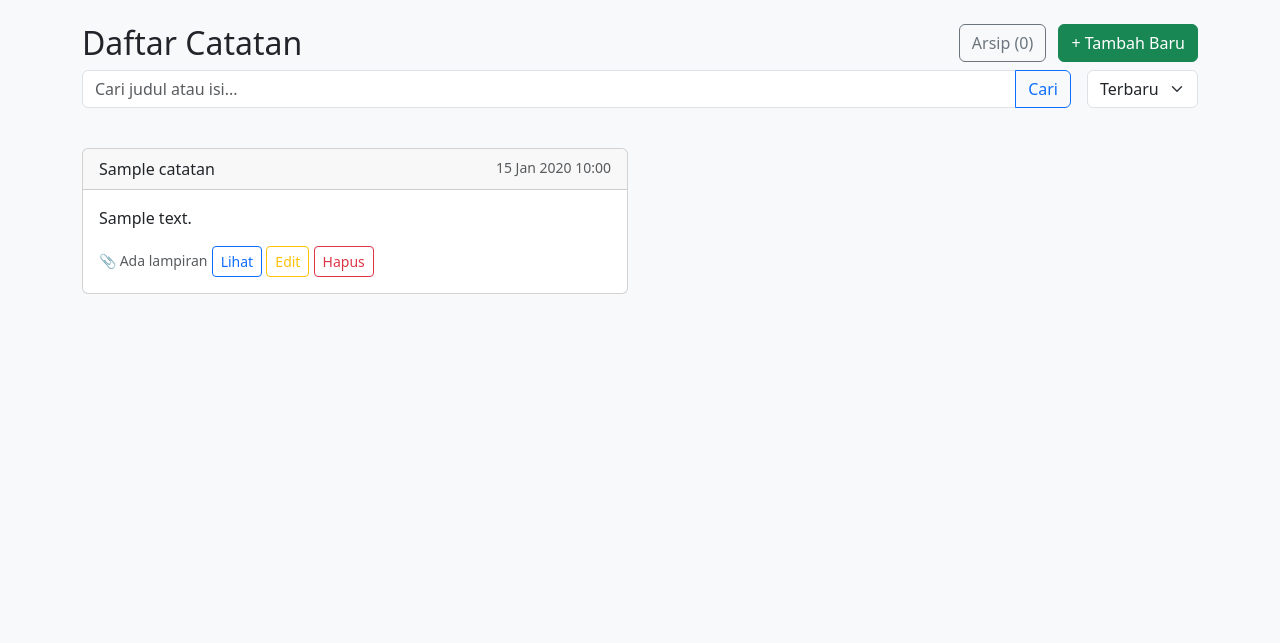
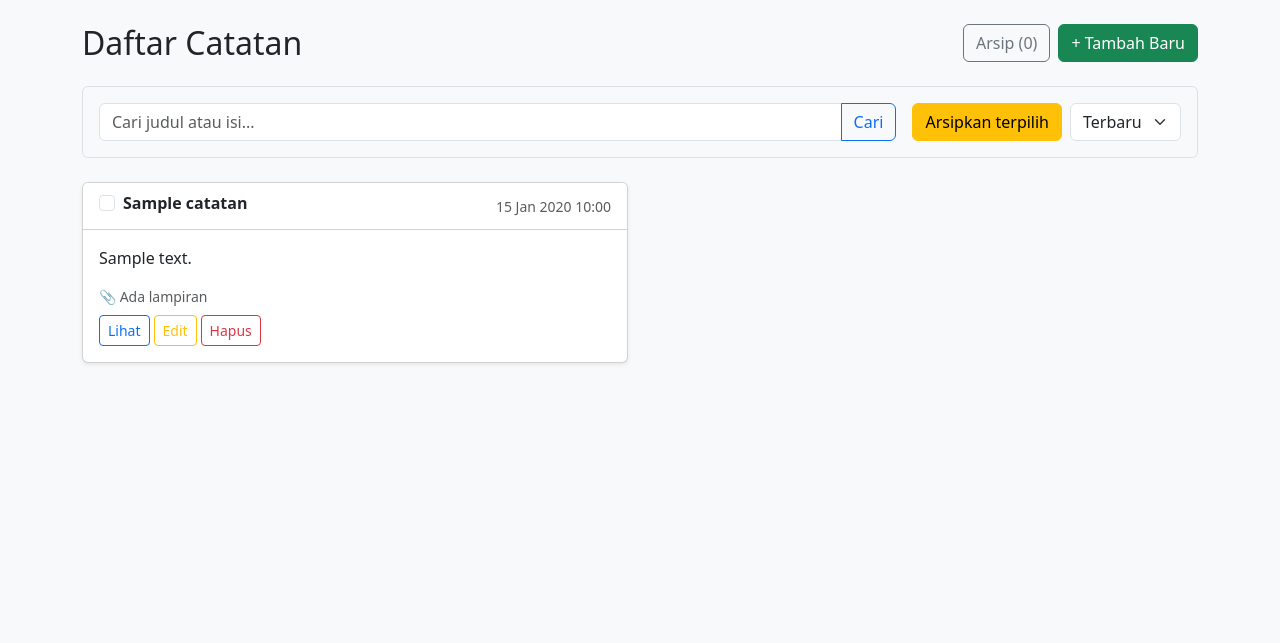
Before and after one commit to GalangArunaYasa/les-laravel, a Laravel app: page /catatan in a window 1280 px wide. Shown: the part 56-699 px from the top of the page. Run offline with Laravel 12, Linux system fonts and the light colour scheme; a user stored in the database is signed in; data comes from the database, SQL or seed files in the repository; tables that the repository leaves empty hold one stand-in row (values such as "Sample post").

Commit message:
buat fitur select doang

```diff
--- a/app/Http/Controllers/CatatanController.php
+++ b/app/Http/Controllers/CatatanController.php
@@ -175,4 +175,35 @@ class CatatanController extends Controller
 
         return redirect('/catatan')->with('sukses', 'Catatan dipulihkan dari arsip.');
     }
+
+    // fitur uji coba
+    public function archiveMany(Request $request)
+    {
+        $request->validate([
+            'ids' => 'required|array|min:1',
+            'ids.*' => 'integer',
+        ], [
+            'ids.required' => 'Pilih minimal satu catatan.',
+        ]);
+
+        $jumlah = Catatan::where('user_id', auth()->id())
+            ->whereIn('id', $request->ids)
+            ->update(['is_archived' => true]);
+
+        return redirect('/catatan')->with('success', "$jumlah catatan berhasil diarsipkan.");
+    }
+
+    public function unarchiveMany(Request $request)
+    {
+        $request->validate([
+            'ids' => 'required|array|min:1',
+            'ids.*' => 'integer',
+        ]);
+
+        $jumlah = Catatan::where('user_id', auth()->id())
+            ->whereIn('id', $request->ids)
+            ->update(['is_archived' => false]);
+
+        return redirect('/catatan/arsip')->with('success', "$jumlah catatan berhasil dipulihkan.");
+    }
 }
--- a/resources/views/catatan/index.blade.php
+++ b/resources/views/catatan/index.blade.php
@@ -3,21 +3,28 @@
 @section('title', 'Daftar Catatan')
 
 @section('content')
-    <div class="row justify-content-between mb-3">
+    <div class="row justify-content-between align-items-center mb-4">
         <div class="col">
-            <h2>Daftar Catatan</h2>
+            <h2 class="mb-0">Daftar Catatan</h2>
         </div>
 
         {{-- arsip dan tambah catatan --}}
-        <div class="col-auto">
-            <a href="/catatan/arsip" class="btn btn-outline-secondary me-2">Arsip
+        <div class="col-auto d-flex gap-2">
+            <a href="/catatan/arsip" class="btn btn-outline-secondary">Arsip
                 ({{ App\Models\Catatan::where('user_id', auth()->id())->where('is_archived', true)->count() }})</a>
             <a href="{{ Route('catatan.create') }}" class="btn btn-success">+ Tambah Baru</a>
         </div>
+    </div>
+
+    @error('ids')
+        <div class="alert alert-warning py-2">{{ $message }}</div>
+    @enderror
+
+    {{-- toolbar: pencarian, pengurutan, arsip terpilih --}}
+    <div class="d-flex flex-wrap align-items-center gap-2 mb-4 p-3 bg-light border rounded">
 
         {{-- pencarian --}}
-        <div class="d-flex gap-2 mb-4">
-            <form method="GET" action="/catatan" class="flex-fill">
+        <form method="GET" action="/catatan" class="flex-grow-1">
             <div class="input-group">
                 <input type="text" name="cari" class="form-control" placeholder="Cari judul atau isi..."
                     value="{{ request('cari') }}">
@@ -28,7 +35,17 @@
             </div>
         </form>
 
-            <form method="GET" action="/catatan" class="ms-2">
+        {{-- fitur uji coba --}}
+        <form id="bulkForm" action="/catatan/arsip-massal" method="POST">
+            @csrf
+        </form>
+
+        <button type="submit" form="bulkForm" class="btn btn-warning">
+            Arsipkan terpilih
+        </button>
+        {{-- end uji coba --}}
+
+        <form method="GET" action="/catatan">
             <input type="hidden" name="cari" value="{{ request('cari') }}">
             {{-- hidden berfungsi mempertahankan pencarian dan menambahkan pengurutan --}}
             <select name="urut" class="form-select" onchange="this.form.submit()">
@@ -38,26 +55,37 @@
         </form>
     </div>
 
-    </div>
-
     @if($catatan->count() > 0)
         <div class="row">
             @foreach($catatan as $item)
-                <div class="col-md-6 mb-3">
-                    <div class="card">
-                        <div class="card-header">
+                <div class="col-md-6 mb-4">
+                    <div class="card h-100 shadow-sm">
+
+                        {{-- fitur uji coba --}}
+                        <div class="card-header d-flex justify-content-between align-items-center gap-2 bg-white">
+                            <div class="form-check mb-0 text-truncate">
+                                <input type="checkbox" name="ids[]" value="{{ $item->id }}" form="bulkForm"
+                                    class="form-check-input" id="pilih-{{ $item->id }}">
+                                <label for="pilih-{{ $item->id }}" class="form-check-label fw-semibold text-truncate">
                                     {{ $item->judul }}
-                            <small class="text-muted float-end">{{ $item->created_at->format('d M Y H:i') }}</small>
+                                </label>
                             </div>
-                        <div class="card-body">
-                            <p class="card-text">{{ Str::limit($item->isi, 100) }}</p>
+                            <small class="text-muted text-nowrap">{{ $item->created_at->format('d M Y H:i') }}</small>
+                        </div>
+                        {{-- end uji coba --}}
+
+                        <div class="card-body d-flex flex-column">
+                            <p class="card-text flex-grow-1">{{ Str::limit($item->isi, 100) }}</p>
 
                             @if($item->lampiran)
-                                <small class="text-muted">📎 Ada lampiran</small>
+                                <small class="text-muted mb-2">📎 Ada lampiran</small>
                             @endif
 
-                            <a href="{{ Route('catatan.show', $item->id) }}" class="btn btn-sm btn-outline-primary">Lihat</a>
-                            <a href="{{ Route('catatan.edit', $item->id) }}" class="btn btn-sm btn-outline-warning">Edit</a>
+                            <div class="d-flex flex-wrap gap-1">
+                                <a href="{{ Route('catatan.show', $item->id) }}"
+                                    class="btn btn-sm btn-outline-primary">Lihat</a>
+                                <a href="{{ Route('catatan.edit', $item->id) }}"
+                                    class="btn btn-sm btn-outline-warning">Edit</a>
 
                                 <form action="{{ Route('catatan.destroy', $item->id) }}" method="POST" class="d-inline">
                                     @csrf
@@ -68,6 +96,7 @@
                             </div>
                         </div>
                     </div>
+                </div>
             @endforeach
         </div>
     @else
@@ -75,7 +104,10 @@
             Belum ada catatan. <a href="/catatan/tambah">Buat catatan pertama!</a>
         </div>
     @endif
+
+    <div class="d-flex justify-content-center mt-3">
         {{ $catatan->links('pagination::bootstrap-5') }}
+    </div>
 
     <script>
         @if(session('sukses'))
@@ -88,4 +120,6 @@
             });
         @endif
     </script>
+
+
 @endsection
--- a/routes/web.php
+++ b/routes/web.php
@@ -19,6 +19,9 @@ Route::middleware('auth')->group(function () {
     Route::get('/catatan/add', [CatatanController::class, 'create'])->name('catatan.create');
     Route::post('/catatan', [CatatanController::class, 'store']);
     Route::get('/catatan/arsip', [CatatanController::class, 'arsip']);
+
+    Route::post('/catatan/arsip-massal', [CatatanController::class, 'archiveMany']);
+    Route::post('/catatan/pulihkan-massal', [CatatanController::class, 'unarchiveMany']);
     Route::get('/catatan/{id}', [CatatanController::class, 'show'])->name('catatan.show');
     Route::get('/catatan/{id}/edit', [CatatanController::class, 'edit'])->name('catatan.edit');
     Route::put('/catatan/{id}', [CatatanController::class, 'update'])->name('catatan.update');
@@ -26,9 +29,6 @@ Route::middleware('auth')->group(function () {
     // Rute untuk arsip catatan
     Route::post('/catatan/{id}/archive', [CatatanController::class, 'archive']);
     Route::post('/catatan/{id}/unarchive', [CatatanController::class, 'unarchive']);
-
-
-
 
     // Rute kontak
     Route::get('/kontak', [KontakController::class, 'index'])->name('kontak');
```
Lines whose indentation alone changed are shown as unchanged.
